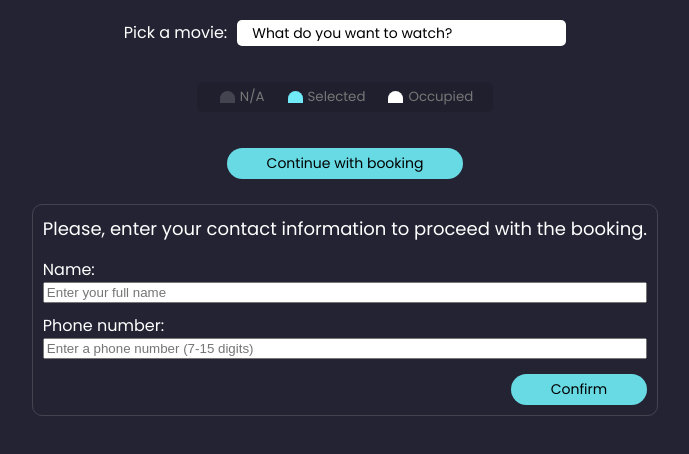
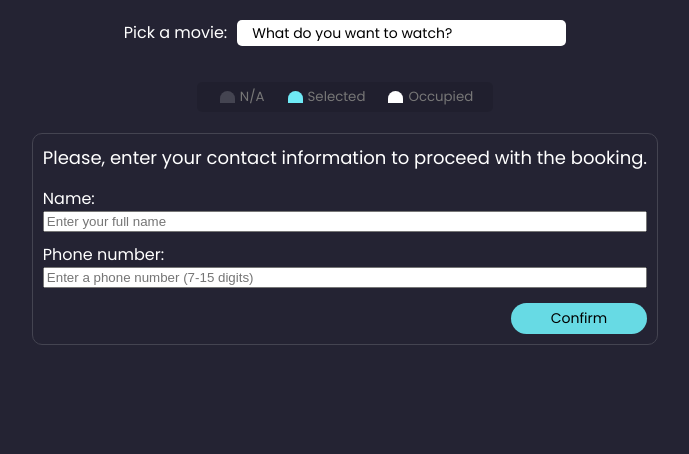
Before and after one commit to jesscampb/MovieSeatBooker, a React (Vite) app: page / in a window 1280 px wide. Shown: the top 454 px of the page, without its empty margins (295-984 px from the left). Built offline with nearby package versions, Linux system fonts and the light colour scheme; data requests are answered from the project's data file.

Commit message:
Moved component ProceedToDetailsButton to inside the conditional rendering.

```diff
--- a/src/App.tsx
+++ b/src/App.tsx
@@ -47,9 +47,9 @@ function App() {
         <>
           <SeatPicker occupiedSeats={occupiedSeats} setSeatCount={setSeatCount} selectedSeats={selectedSeats} setSelectedSeats={setSelectedSeats}/>
           <SelectionInfo moviePrice={moviePrice} seatCount={seatCount}/>
+          <ProceedToDetailsButton/>
         </>
       )}
-      <ProceedToDetailsButton/>
       <BookingForm selectedMovie={selectedMovie} selectedSeats={selectedSeats}/>
     </>
   );
```
